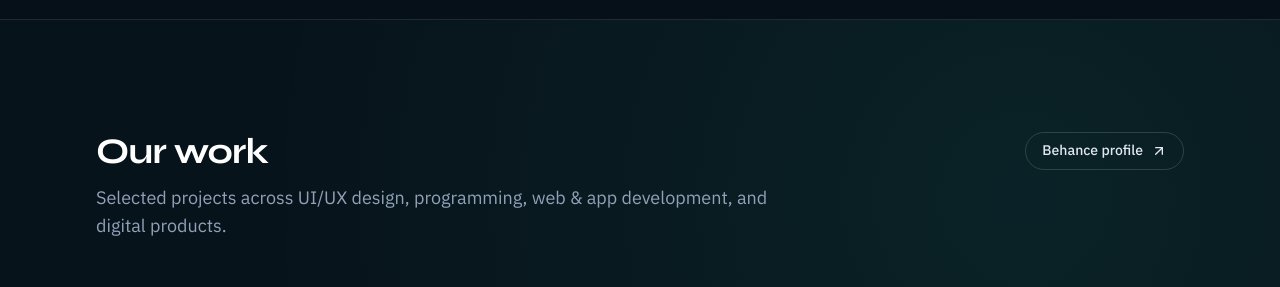
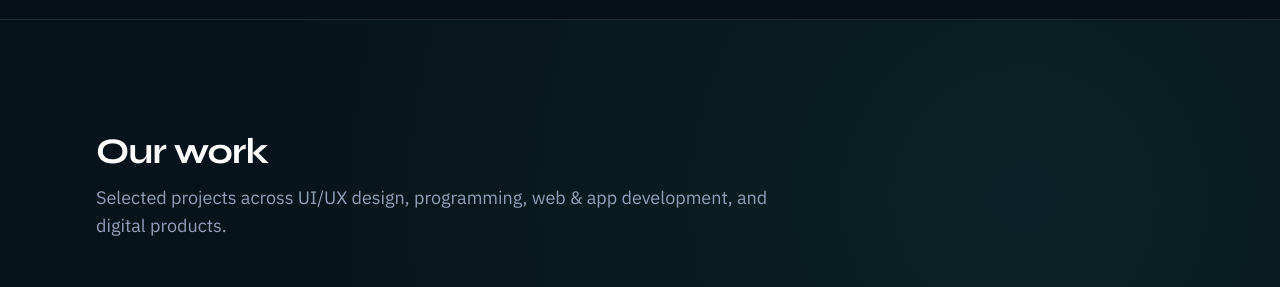
Before and after one commit to mohammed-ghanem/wecan, a Next.js app: page /1 in a window 1280 px wide. Shown: the part 1480-1767 px from the top of the page. Built offline with nearby package versions, Linux system fonts and the light colour scheme; no server answers.

Commit message:
deleteLinkB

```diff
--- a/components/homePage/DesignsSection.tsx
+++ b/components/homePage/DesignsSection.tsx
@@ -29,17 +29,6 @@
             </h2>
             <p className="mt-3 text-base text-slate-400 sm:text-lg">{t.subtitle}</p>
           </div>
-          {portfolioData.company.behance ? (
-            <a
-              href={portfolioData.company.behance}
-              target="_blank"
-              rel="noopener noreferrer"
-              className="inline-flex shrink-0 items-center gap-2 self-start rounded-full border border-white/15 px-4 py-2 text-sm font-medium text-slate-200 transition hover:border-[#9FE870]/40 hover:text-[#9FE870]"
-            >
-              {t.viewAll}
-              <ArrowUpRight className="h-4 w-4" />
-            </a>
-          ) : null}
         </div>
 
         <div className="mt-12 grid gap-6 sm:grid-cols-2 lg:grid-cols-3">
```
